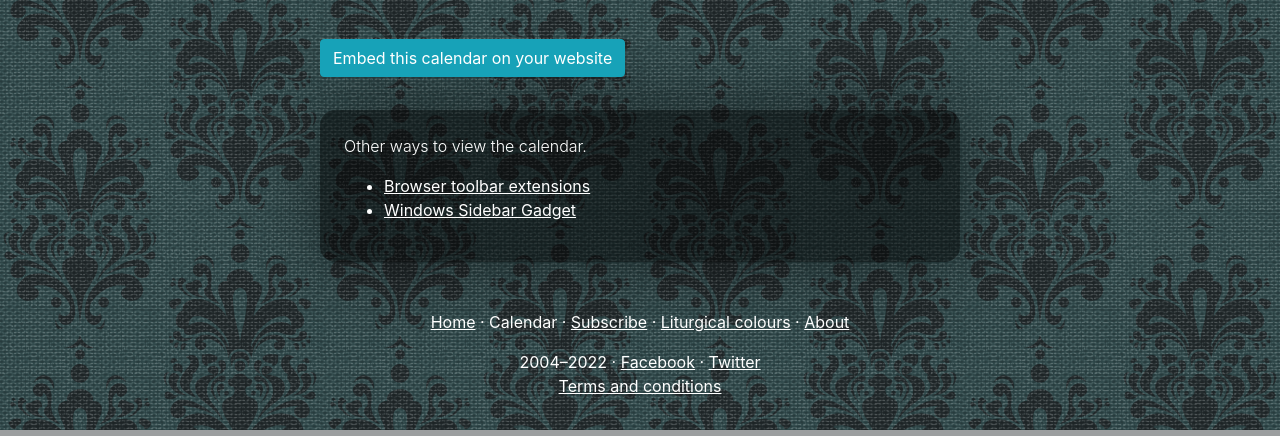
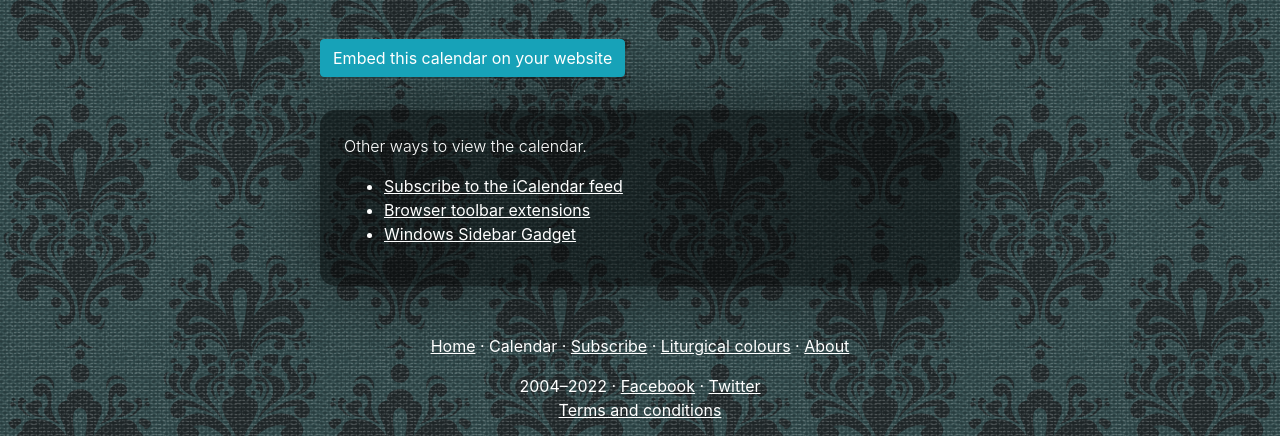
Before and after one commit to garethjmsaunders/sec-digital-calendar-website, a PHP site: page /calendar/ in a window 1280 px wide. Shown: the part 931-1367 px from the top of the page. Run offline with PHP 8.4, Linux system fonts and the light colour scheme.

Commit message:
FEAT (Calendar) Add link to Subscribe
Of course! Add a link to the subscribe page, too.

```diff
--- a/calendar/index.php
+++ b/calendar/index.php
@@ -73,6 +73,7 @@
             <div class="inner cover">
                 <p>Other ways to view the calendar.</p>
                 <ul>
+                    <li><a href="../subscribe">Subscribe to the iCalendar feed</a></li>
                     <li><a href="../extension">Browser toolbar extensions</a></li>
                     <li><a href="../gadget">Windows Sidebar Gadget</a></li>
                 </ul>
```
